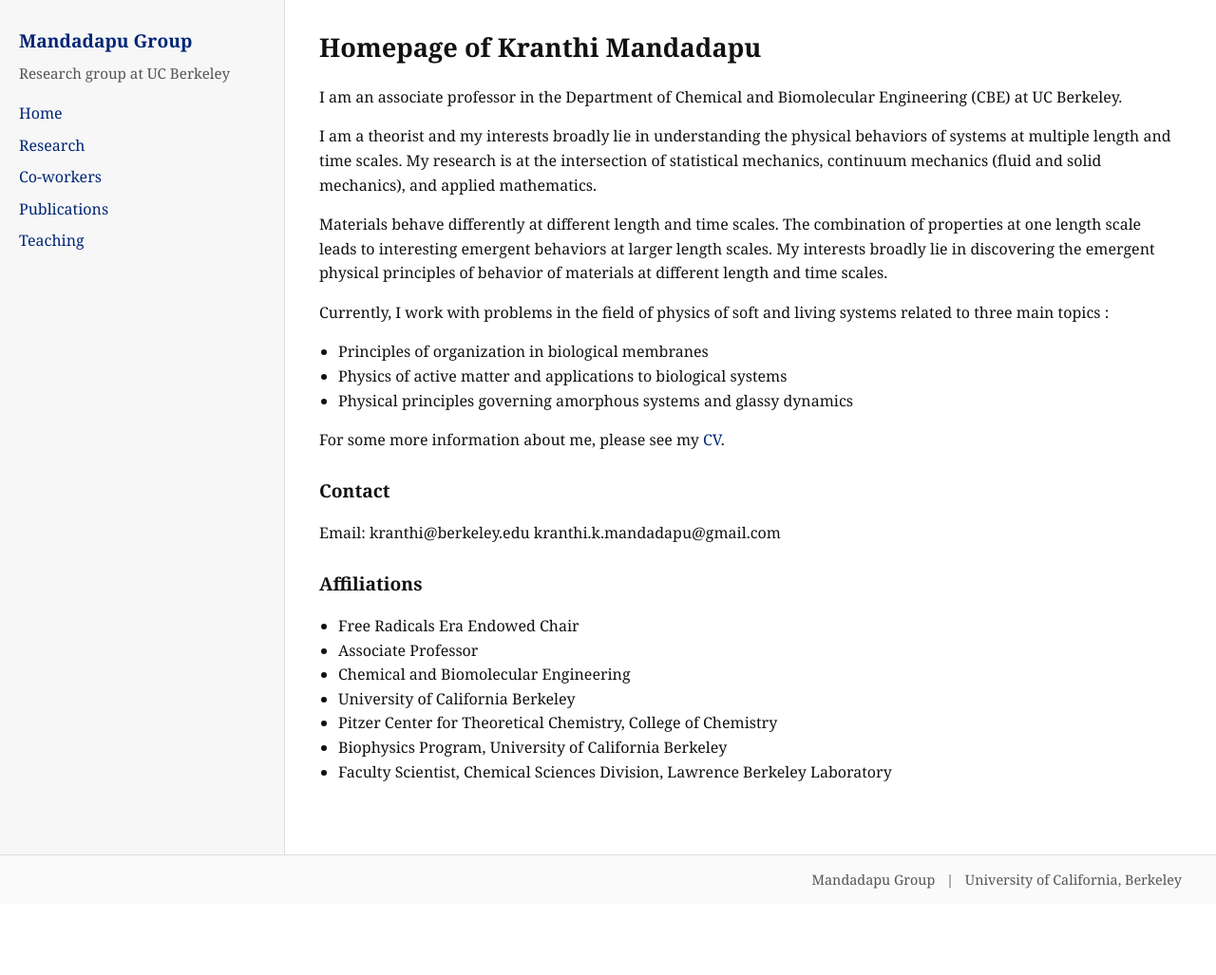
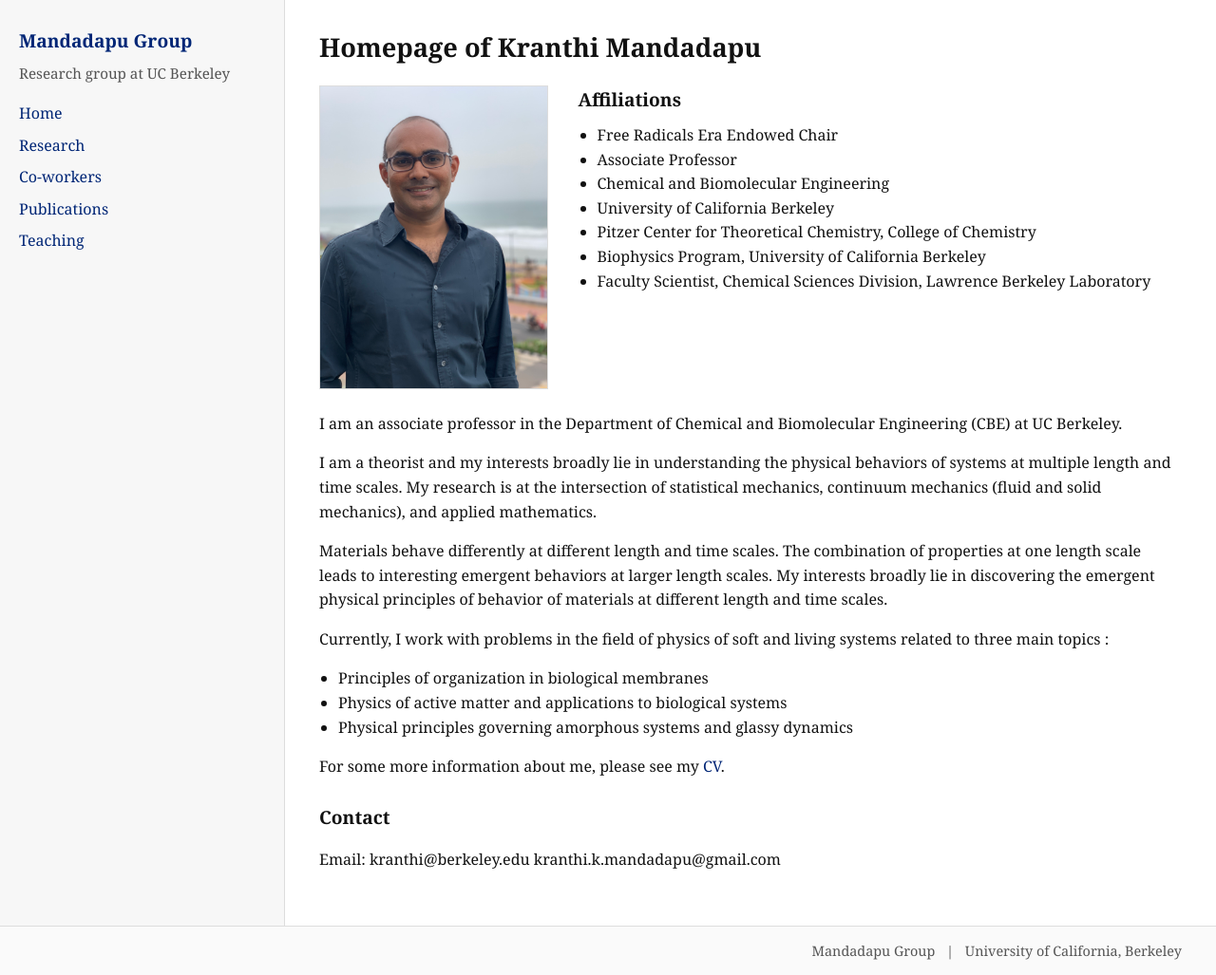
Before and after one commit to mandadapu-group/mandadapu-group.github.io, a Jekyll site: the page built from index.md, in a window 1280 px wide. Shown: the whole page at 95% size. Built offline with Jekyll 4.4.1, drawn with Linux system fonts in a browser that asks for light colours; before the commit the page ends 952 px from its top, so only the background shows below that.

Commit message:
Add homepage photo with side-by-side affiliations layout

```diff
--- a/assets/style.css
+++ b/assets/style.css
@@ -6,6 +6,7 @@
   --bg: #ffffff;
   --sidebar-bg: #f7f7f7;
   --max-width: 980px;
+  --homepage-photo-max-height: 320px;
 }
 
 * {
@@ -82,6 +83,39 @@ a:hover {
   padding-left: 20px;
 }
 
+.homepage-intro {
+  display: flex;
+  align-items: flex-start;
+  gap: 2rem;
+  margin: 0 0 1.5rem;
+}
+
+.homepage-photo {
+  margin: 0;
+  flex: 0 0 auto;
+}
+
+.homepage-photo img {
+  display: block;
+  width: 100%;
+  max-width: 253px;
+  height: auto;
+  max-height: var(--homepage-photo-max-height);
+  border: 1px solid var(--border);
+}
+
+.homepage-affiliations {
+  min-width: 0;
+}
+
+.homepage-affiliations h2 {
+  margin: 0 0 0.6rem;
+}
+
+.homepage-affiliations ul {
+  margin: 0;
+}
+
 .footer {
   border-top: 1px solid var(--border);
   background: #fafafa;
@@ -115,6 +149,11 @@ a:hover {
     padding: 24px 20px 36px;
   }
 
+  .homepage-intro {
+    flex-direction: column;
+    gap: 1rem;
+  }
+
   .footer-inner {
     margin-left: 0;
     padding: 14px 20px;
--- a/index.md
+++ b/index.md
@@ -2,6 +2,25 @@
 layout: default
 title: Homepage of Kranthi Mandadapu
 ---
+
+<div class="homepage-intro">
+  <p class="homepage-photo">
+    <img src="{{ site.baseurl }}/assets/images/Website_picture.jpg" alt="Mandadapu Group website photo">
+  </p>
+
+  <section class="homepage-affiliations" aria-label="Affiliations">
+    <h2>Affiliations</h2>
+    <ul>
+      <li>Free Radicals Era Endowed Chair</li>
+      <li>Associate Professor</li>
+      <li>Chemical and Biomolecular Engineering</li>
+      <li>University of California Berkeley</li>
+      <li>Pitzer Center for Theoretical Chemistry, College of Chemistry</li>
+      <li>Biophysics Program, University of California Berkeley</li>
+      <li>Faculty Scientist, Chemical Sciences Division, Lawrence Berkeley Laboratory</li>
+    </ul>
+  </section>
+</div>
 
 I am an associate professor in the Department of Chemical and Biomolecular Engineering (CBE) at UC Berkeley.
 
```
Also changed, not shown: other parts of index.md (+0 -10 lines), assets/images/Website_picture.jpg (added).
